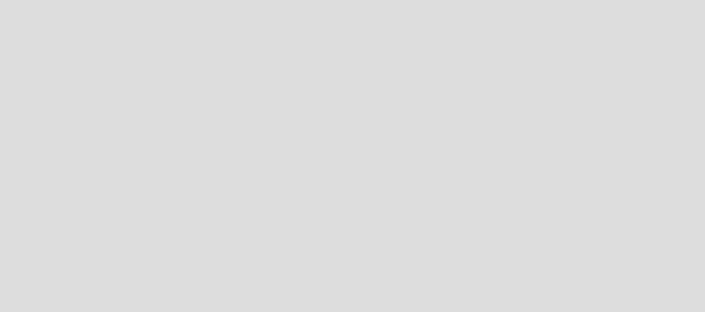
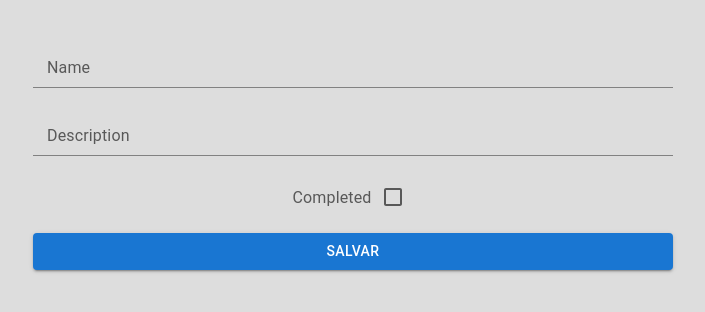
Before and after one commit to alexpxmort/LaraTask-app, a React (Vite) app: page /home in a window 1280 px wide. Before the commit this address had no page. Shown: the top 312 px of the page, without its empty margins (287-992 px from the left). Built offline with nearby package versions, Linux system fonts and the light colour scheme.

Commit message:
feat: add FormTask

```diff
--- a/src/components/Container.tsx
+++ b/src/components/Container.tsx
@@ -1,7 +1,7 @@
 import styled from "styled-components";
 
  const RowContainer = styled.div`
-display;flex;
+display:flex;
 flex-direction:row;
 `
  const ColumnContainer = styled.div`
@@ -9,7 +9,7 @@ display:flex;
 flex-direction:column;
 `
  const FlexContainer = styled.div`
-display;flex;
+display:flex;
 flex-direction:column;
 `
 
--- /dev/null
+++ b/src/components/FormTask.tsx
@@ -0,0 +1,128 @@
+import { ColumnContainer, RowContainer } from "./Container";
+import {InputLabel,FormControl,Button,Input, FormControlLabel,Checkbox} from "@mui/material";
+import { useRef, useState,useContext, useEffect } from "react";
+import { FormInterface } from "./interfaces/FormInterface";
+import AlertX from "./AlertX";
+import { InputHelper } from "../helpers/InputHelper";
+import ValidateHelper from "../helpers/validateHelper";
+
+
+
+
+const FormTask = ({onSubmit,isEdit,fillFields} :FormInterface) => {
+
+    const [showErrors,setShowErrors] = useState(false)
+    const [title,setTitle] = useState('')
+    const [completed,setCompleted] = useState(false);
+    const [tasdkId,setTaskId] = useState(null);
+
+
+    const nameInputRef  = useRef<HTMLInputElement>(null)
+    const descriptionInputRef  = useRef<HTMLInputElement>(null)
+
+    const setFields = (data:{name:string,description:string,completed:boolean,id?:number}) => {
+
+        const  {name,description,completed = false,id} = data
+
+        if(name){
+            nameInputRef.current.value = name
+        }
+
+        if(description){
+            descriptionInputRef.current.value = description
+        }
+
+        if(id){
+            setTaskId(id);
+        }
+
+        setCompleted(completed)
+
+    }
+
+    const _submit = () => {
+
+        const name  = InputHelper.getValue(nameInputRef)
+        const description  = InputHelper.getValue(descriptionInputRef)
+
+
+        ValidateHelper.showMessageFields([
+            {
+                ref:nameInputRef,
+                field:name
+            },
+            {
+                ref:descriptionInputRef,
+                field:description
+            }
+        ])
+
+        if(!name || !description ){
+            return false
+        }
+
+
+        const dataFormTask = {
+            name,
+            description,
+            completed
+        }
+
+        if(isEdit){
+            dataFormTask['id'] = tasdkId;
+        }
+
+        onSubmit(dataFormTask);
+    }
+
+
+    useEffect( ()=>{
+
+        async function fetchData() {
+            if(isEdit){
+                const result = await fillFields();
+                setFields(result);
+
+            }
+        }
+
+        fetchData()
+    },[])
+
+    return (
+        <ColumnContainer style={{alignItems:'center',marginTop:40}}>
+        <FormControl className='input_container'>
+            <InputLabel htmlFor="Name">Name</InputLabel>
+            <Input className='input' id="name" name='name' aria-describedby="name" type="text"  required inputRef={nameInputRef}/>
+        </FormControl>
+        <FormControl className='input_container'>
+            <InputLabel htmlFor="Description">Description</InputLabel>
+            <Input className='input' id="description" name='description' aria-describedby="description" type='text' required  inputRef={descriptionInputRef}/>
+        </FormControl>
+
+        <RowContainer style={{alignItems:'center',justifyContent:'center'}}>
+            <InputLabel htmlFor="Completed">Completed </InputLabel>
+            <Checkbox  checked={completed}
+            onChange={(evt) => setCompleted(evt.target.checked)}
+            inputProps={{ 'aria-label': 'controlled' }}
+            />
+        </RowContainer>
+
+
+
+        <Button onClick={_submit} color="primary"variant="contained" size="medium"  style={{width:'50%',display:'block',margin:'auto',marginTop:'15px'}}>
+            {isEdit ? 'Atualizar' : 'Salvar'}
+        </Button>
+
+        {
+            (showErrors)? (
+                <AlertX label='Aviso!' title={title} type={'warning'}/>
+            ):null
+        }
+
+
+    </ColumnContainer>
+    )
+}
+
+export default FormTask;
--- /dev/null
+++ b/src/components/interfaces/FormInterface.tsx
@@ -0,0 +1,5 @@
+export interface FormInterface{
+    onSubmit:(dataForm:any)=>void;
+    isEdit:boolean;
+    fillFields?:() => Promise<any>;
+}
--- a/src/pages/Home/index.tsx
+++ b/src/pages/Home/index.tsx
@@ -1,12 +1,23 @@
 import { useContext } from "react";
+import { ColumnContainer } from "../../components/Container";
+import FormTask from "../../components/FormTask";
 import { AuthContext } from "../../contexts/auth.context";
 
 const Home = () => {
     const {user} = useContext(AuthContext)
     return (
-        <>
-            <h1>ola  {user?.email}</h1>
-        </>
+        <ColumnContainer>
+            <FormTask isEdit={false} onSubmit={(dataForm) => {
+               console.log(dataForm)
+            }} fillFields={async ()=>{
+               return await new Promise((resolve,reject) => resolve({
+                id:1,
+                name:'2e324',
+                description:'fsafs',
+                completed:true
+               }))
+            }}/>
+        </ColumnContainer>
     )
 }
 
--- a/src/routes/routerX.tsx
+++ b/src/routes/routerX.tsx
@@ -16,6 +16,8 @@ const AppRoutes = () => {
         <Routes>
             <Route path="/login" element={<Login />} />
             <Route path="/signup" element={<SignUp />} />
+            <Route path="/home" element={<Home />} />
+
         </Routes>
     )
 }
```
